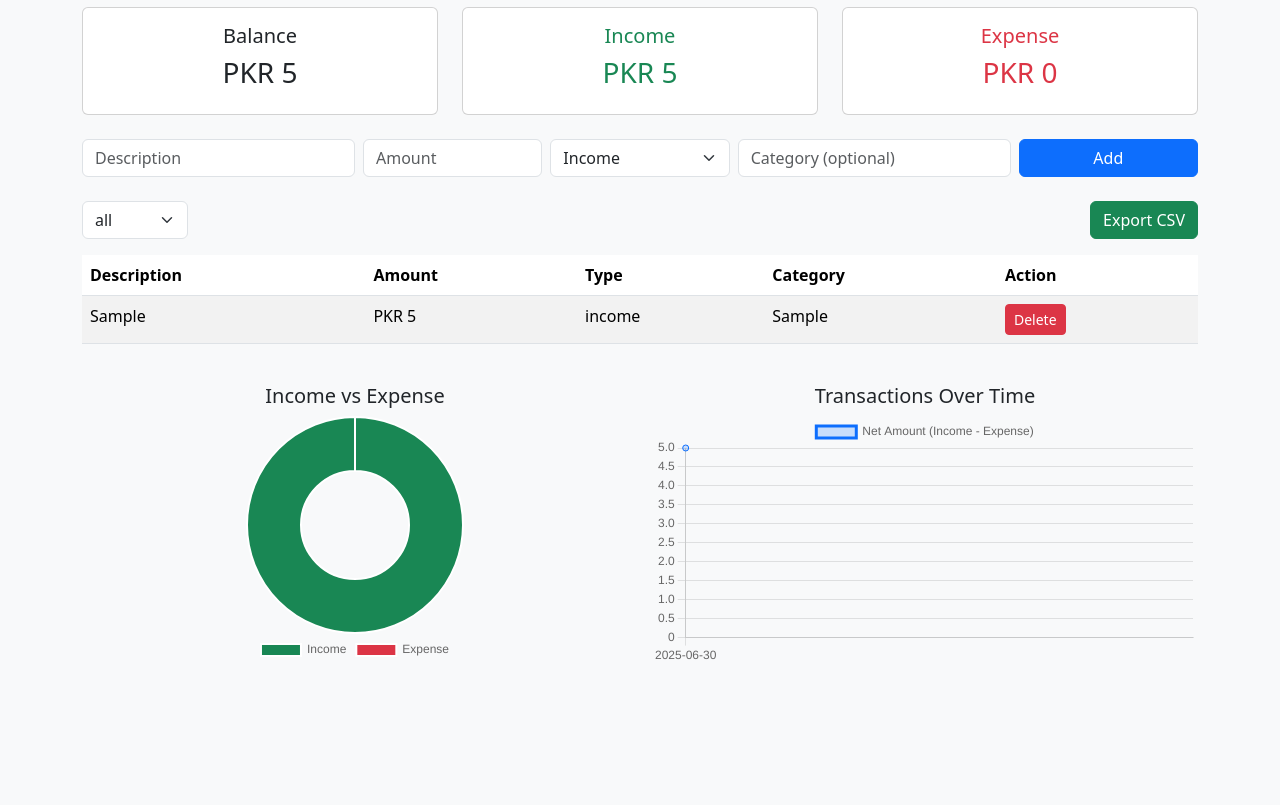
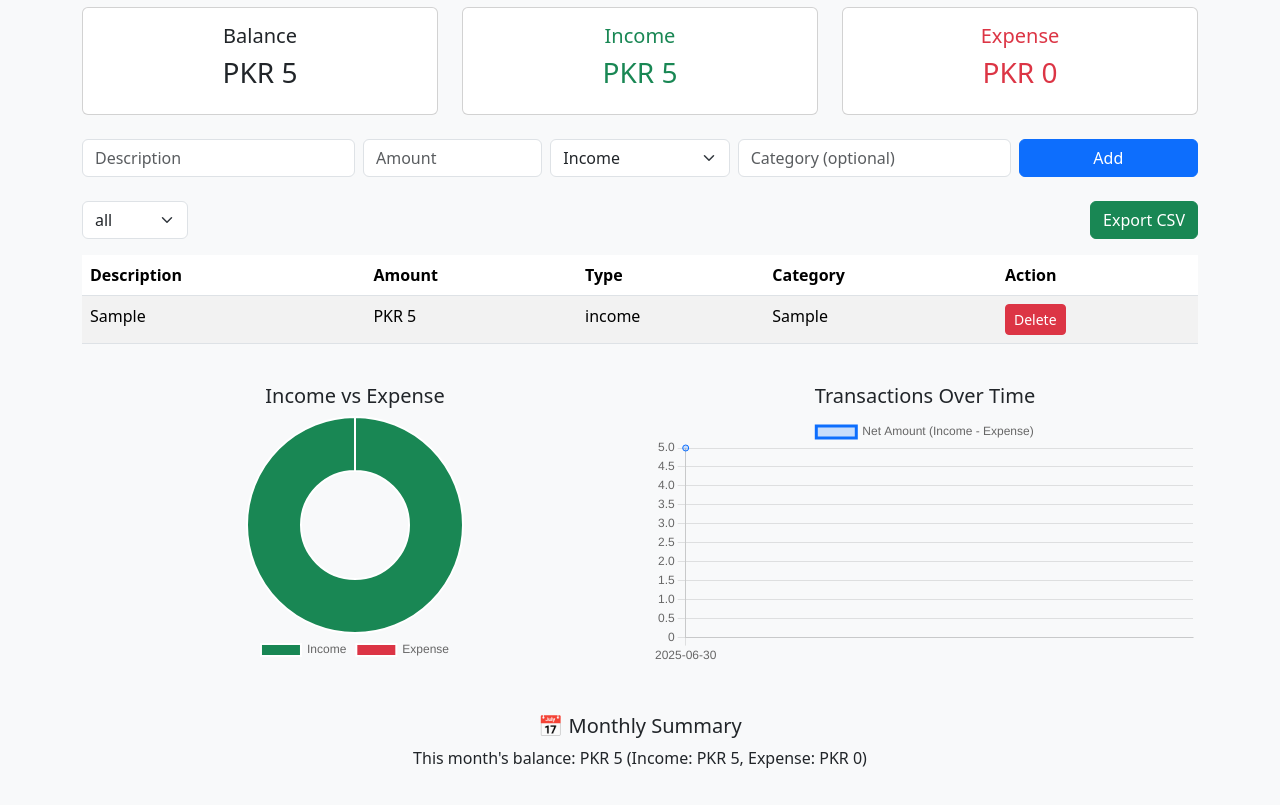
Before and after one commit to mathandew/budget_tracker, a plain HTML site: page index.html in a window 1280 px wide. Both pictures are taken after typing "Sample", "5", "Sample" into the empty fields and a click on the button "Add". Shown: the part 97-902 px from the top of the page. Before the commit the page ends 811 px from the top, so only its background shows below. Drawn offline with nearby package versions, Linux system fonts and the light colour scheme.

Commit message:
feat: Version 5 - added Ocean and Sunset themes, monthly summary, and improved theme selector

```diff
--- a/app.js
+++ b/app.js
@@ -17,12 +17,10 @@ let transactions = JSON.parse(localStorage.getItem("transactions")) || [];
 let pieChart = null;
 let lineChart = null;
 
-// Utility to get today's date in YYYY-MM-DD
 function getTodayDate() {
   return new Date().toISOString().split("T")[0];
 }
 
-// Render transaction list and charts
 function renderTransactions() {
   transactionList.innerHTML = "";
   let totalIncome = 0;
@@ -52,7 +50,6 @@ function renderTransactions() {
   expense.textContent = `PKR ${totalExpense}`;
   balance.textContent = `PKR ${totalIncome - totalExpense}`;
 
-  // Update category dropdown
   categoryFilter.innerHTML = "";
   categories.forEach(cat => {
     const option = document.createElement("option");
@@ -63,16 +60,15 @@ function renderTransactions() {
 
   renderPieChart(totalIncome, totalExpense);
   renderLineChart(transactions);
+  updateMonthlySummary();
 }
 
-// Delete a transaction
 function deleteTransaction(index) {
   transactions.splice(index, 1);
   localStorage.setItem("transactions", JSON.stringify(transactions));
   renderTransactions();
 }
 
-// Add transaction
 transactionForm.addEventListener("submit", (e) => {
   e.preventDefault();
   const desc = descInput.value.trim();
@@ -89,13 +85,11 @@ transactionForm.addEventListener("submit", (e) => {
   renderTransactions();
 });
 
-// Theme switcher
 themeSelect.addEventListener("change", () => {
   document.body.className = "";
   document.body.classList.add(`theme-${themeSelect.value}`);
 });
 
-// Export to CSV
 exportBtn.addEventListener("click", () => {
   let csv = "Description,Amount,Type,Category,Date\n";
   transactions.forEach(txn => {
@@ -109,10 +103,8 @@ exportBtn.addEventListener("click", () => {
   link.click();
 });
 
-// Filter by category
 categoryFilter.addEventListener("change", renderTransactions);
 
-// Render pie chart
 function renderPieChart(incomeValue, expenseValue) {
   if (pieChart) pieChart.destroy();
 
@@ -137,7 +129,6 @@ function renderPieChart(incomeValue, expenseValue) {
   });
 }
 
-// Render line chart (daily totals)
 function renderLineChart(data) {
   if (lineChart) lineChart.destroy();
 
@@ -183,5 +174,25 @@ function renderLineChart(data) {
   });
 }
 
-// Init
+function updateMonthlySummary() {
+  const now = new Date();
+  const month = now.getMonth();
+  const year = now.getFullYear();
+
+  let monthIncome = 0;
+  let monthExpense = 0;
+
+  transactions.forEach(txn => {
+    const txnDate = new Date(txn.date);
+    if (txnDate.getMonth() === month && txnDate.getFullYear() === year) {
+      if (txn.type === "income") monthIncome += txn.amount;
+      else monthExpense += txn.amount;
+    }
+  });
+
+  const monthBalance = monthIncome - monthExpense;
+  document.getElementById("monthlySummary").textContent =
+    `This month's balance: PKR ${monthBalance} (Income: PKR ${monthIncome}, Expense: PKR ${monthExpense})`;
+}
+
 renderTransactions();
--- a/index.html
+++ b/index.html
@@ -17,6 +17,8 @@
         <option value="dark">Dark</option>
         <option value="blue">Blue</option>
         <option value="solarized">Solarized</option>
+        <option value="ocean">Ocean</option>
+        <option value="sunset">Sunset</option>
       </select>
     </div>
 
@@ -108,6 +110,11 @@
         </div>
       </div>
     </div>
+
+    <div class="my-4 text-center">
+      <h5>📅 Monthly Summary</h5>
+      <p id="monthlySummary">This month's balance: PKR 0</p>
+    </div>
   </div>
 
   <script src="app.js"></script>
--- a/style.css
+++ b/style.css
@@ -16,6 +16,16 @@
 .theme-solarized {
   --bg-color: #fdf6e3;
   --text-color: #657b83;
+}
+
+.theme-ocean {
+  --bg-color: #e0f7fa;
+  --text-color: #006064;
+}
+
+.theme-sunset {
+  --bg-color: #ffe0b2;
+  --text-color: #e65100;
 }
 
 body {
```
